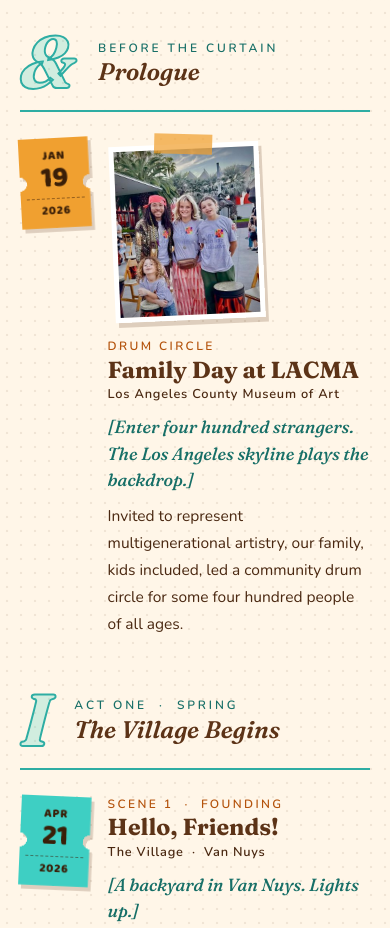
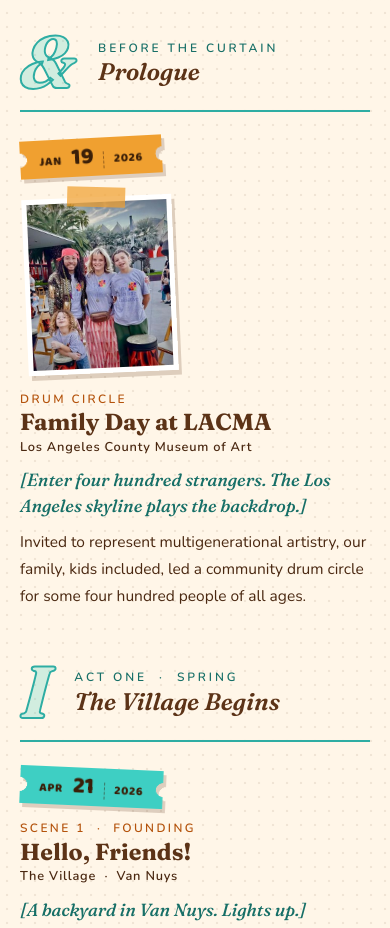
Before and after one commit to gizmo2222/takesavillage, a plain HTML site: page index.html in a window 390 px wide. Shown: the part 3180-4108 px from the top of the page. Drawn offline with nearby package versions, Linux system fonts and the light colour scheme.

Commit message:
Phone archive scenes: stub above the photo, text at full width
Backlog B3: at 520px and below the ticket stub lies on its side above the photo.

Scene text widens from 262px to 350px at 390 wide.

Co-Authored-By: Claude Opus 5.5 <noreply@anthropic.com>

```diff
--- a/index.html
+++ b/index.html
@@ -1061,8 +1061,27 @@
       .scene-poster.snap.wide { width: 128px; }
     }
 
-    /* too narrow to wrap a title around the poster: stand it above the scene instead */
+    /* too narrow to wrap a title around the poster: stand it above the scene instead.
+       The stub leaves its column and lies on its side above the photo, so the text gets
+       the full width. */
     @media (max-width: 520px) {
+      .scene { grid-template-columns: 1fr; gap: 0.9rem; }
+      .stub { justify-self: start; }
+      .stub-in {
+        flex-direction: row;
+        align-items: baseline;
+        gap: 0.6rem;
+        padding: 0.4rem 1.2rem;
+      }
+      .stub-mid, .stub-mid.sm { font-size: 1.45rem; line-height: 1.1; }
+      .stub-foot {
+        align-self: auto;
+        margin-top: 0;
+        padding-top: 0;
+        border-top: 0;
+        padding-left: 0.6rem;
+        border-left: 1.5px dashed rgba(58,31,8,0.5);
+      }
       .scene-poster {
         float: none;
         display: block;
```
